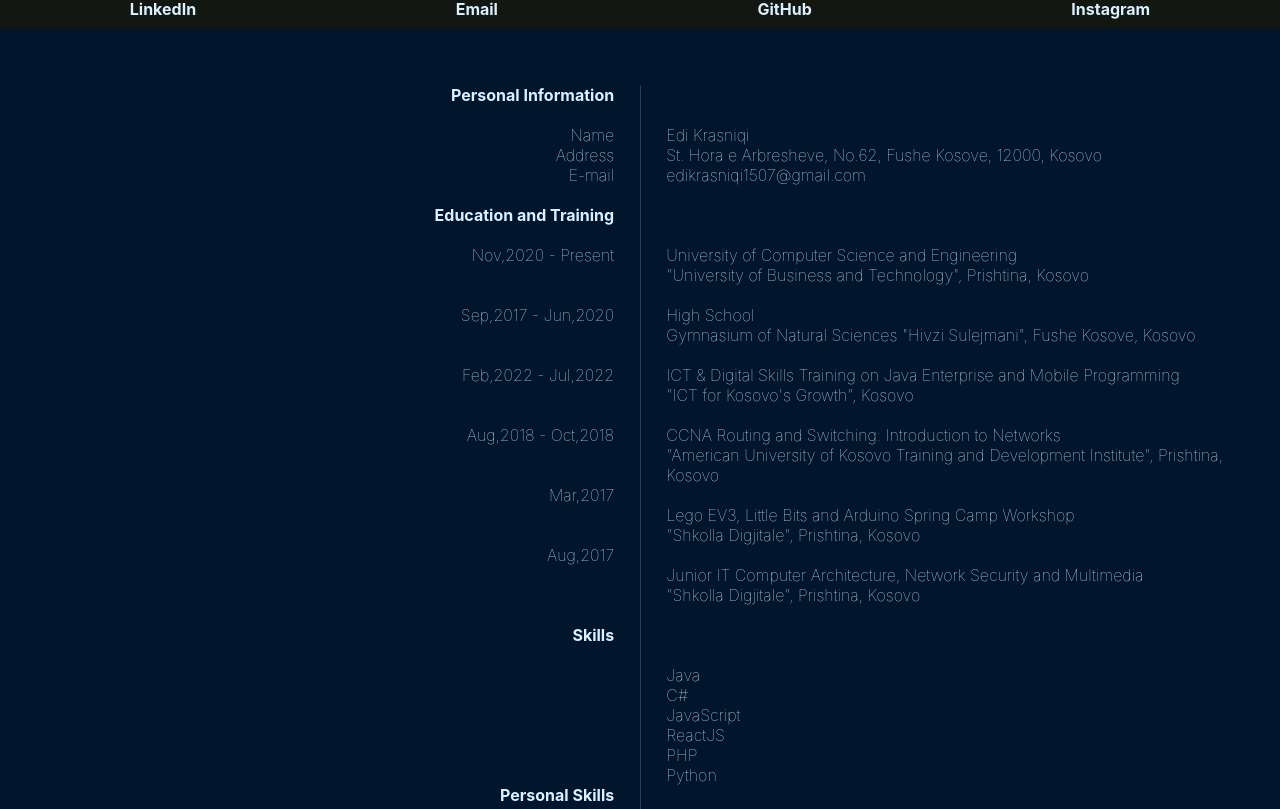
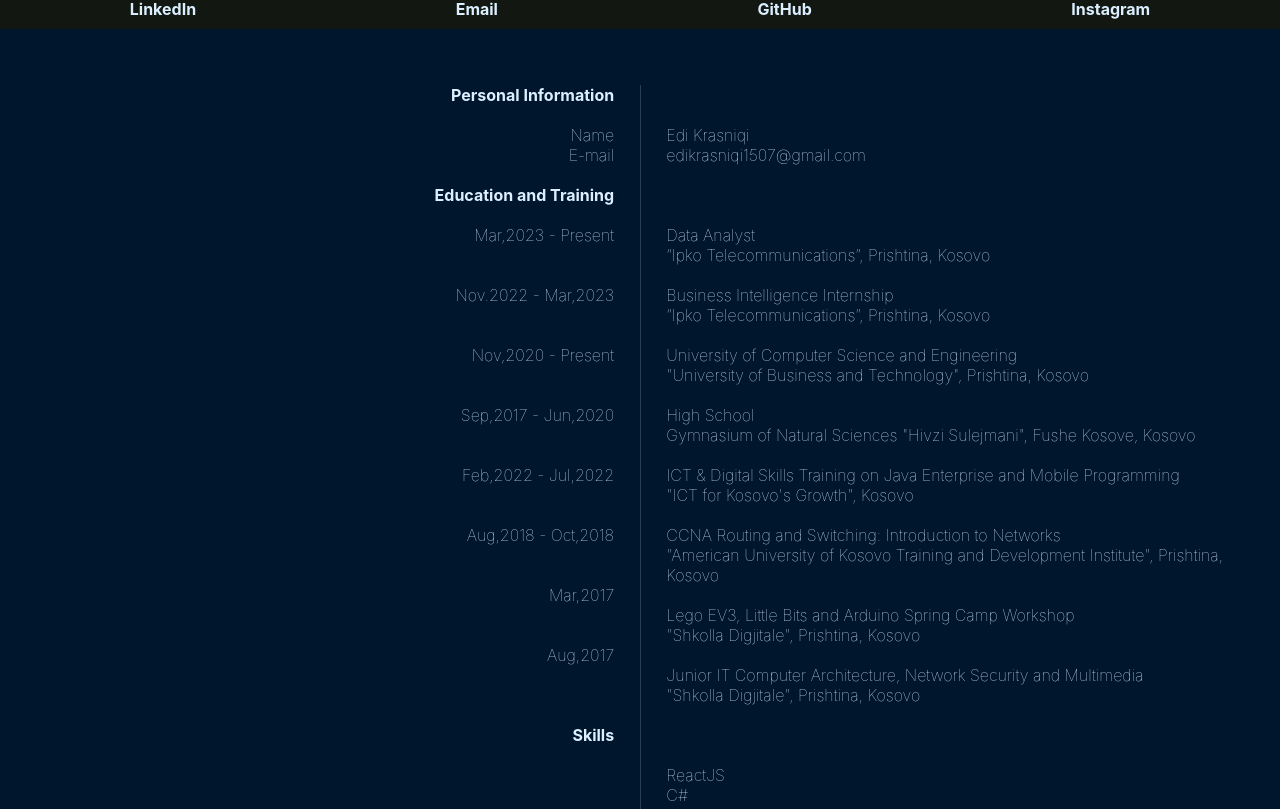
Before and after one commit to EdiKrasniqi11/MyWebsite, a React (Create React App) app: page /curriculum-Vitae in a window 1280 px wide. Shown: the part 771-1580 px from the top of the page. Built offline with nearby package versions, Linux system fonts and the light colour scheme.

Commit message:
May 2023 Update

```diff
--- a/src/Pages/AboutMe/AboutMe.js
+++ b/src/Pages/AboutMe/AboutMe.js
@@ -24,7 +24,6 @@ const AboutMe = () =>{
                         <div id="detailDiv">
                             <div id="personalTitles">
                                 <p>Full Name:<br/>
-                                Age:<br/>
                                 Birth Date:<br/>
                                 Nationality:<br/>
                                 University:<br/>
@@ -32,7 +31,6 @@ const AboutMe = () =>{
                             </div>
                             <div id="personalDetails">
                                 <p>Edi Krasniqi<br/>
-                                19y/o<br/>
                                 07/01/2003<br/>
                                 Albanian/Shqipëtar<img src={Kosova} alt=""/><br/>
                                 University of Business and Technology<br/>
@@ -59,7 +57,8 @@ const AboutMe = () =>{
                                 <div className="column b">
                                     <p>
                                         C#<br />
-                                        .NET Core
+                                        .NET Core<br/>
+                                        TypeScript
                                     </p>
                                 </div>
                             </div>
--- a/src/Pages/CV/CV.js
+++ b/src/Pages/CV/CV.js
@@ -12,9 +12,10 @@ const CV = () => {
                 <div className="leftSide">
                     <p><b>Personal Information</b></p><br/>
                     <p>Name</p>
-                    <p>Address</p>
                     <p>E-mail</p><br/>
                     <p><b>Education and Training</b></p><br/>
+                    <p>Mar,2023 - Present</p><br/><br/>
+                    <p>Nov.2022 - Mar,2023</p><br/><br/>
                     <p>Nov,2020 - Present</p><br/><br/>
                     <p>Sep,2017 - Jun,2020</p><br/><br/>
                     <p>Feb,2022 - Jul,2022</p><br/><br/>
@@ -29,9 +30,12 @@ const CV = () => {
                 <div className="rightSide">
                     <br/><br/>
                     <p>Edi Krasniqi</p>
-                    <p>St. Hora e Arbresheve, No.62, Fushe Kosove, 12000, Kosovo</p>
                     <p>edikrasniqi1507@gmail.com</p>
                     <br/><br/><br/>
+                    <p>Data Analyst</p>
+                    <p>“Ipko Telecommunications”, Prishtina, Kosovo</p><br/>
+                    <p>Business Intelligence Internship</p>
+                    <p>“Ipko Telecommunications”, Prishtina, Kosovo</p><br/>
                     <p>University of Computer Science and Engineering</p>
                     <p>"University of Business and Technology", Prishtina, Kosovo</p><br/>
                     <p>High School</p>
@@ -44,10 +48,10 @@ const CV = () => {
                     <p>"Shkolla Digjitale", Prishtina, Kosovo</p><br/>
                     <p>Junior IT Computer Architecture, Network Security and Multimedia</p>
                     <p>"Shkolla Digjitale", Prishtina, Kosovo</p><br/><br/><br/>
-                    <p>Java</p>
+                    <p>ReactJS</p>
                     <p>C#</p>
                     <p>JavaScript</p>
-                    <p>ReactJS</p>
+                    <p>TypeScript</p>
                     <p>PHP</p>
                     <p>Python</p><br/><br/><br/><br/>
                     <p>Leadership Skills</p>
@@ -63,7 +67,7 @@ const CV = () => {
                 </div>
             </div>
             <div className="downloadCVDiv">
-                    <a href="cv.pdf" download><button className="downloadButton">Download CV</button></a>
+                    <a href="Edi Krasniqi CV.pdf" download><button className="downloadButton">Download CV</button></a>
             </div>
         </>
     )
```
Also changed, not shown: 2 other files (tests, documents, lock files or other folders).
